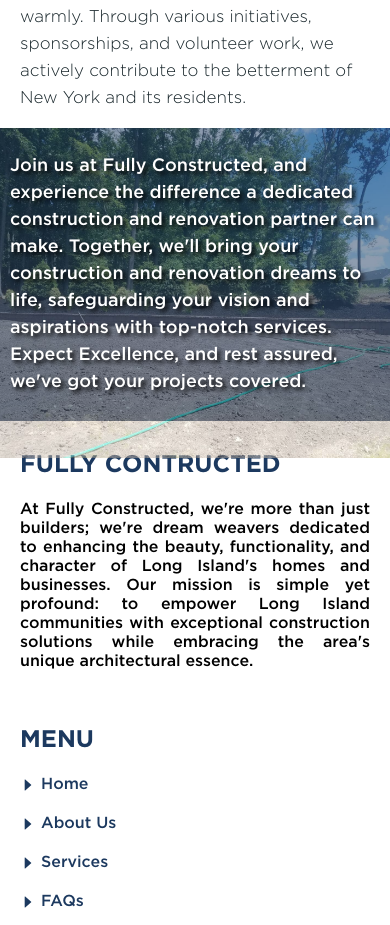
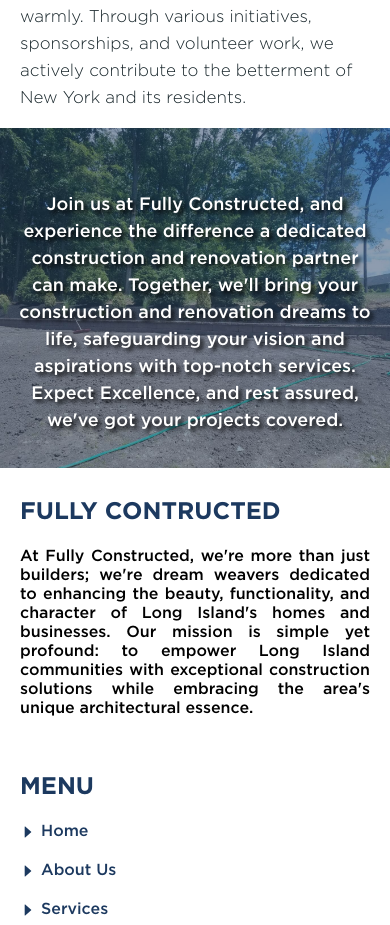
Before and after one commit to Wahaj-Ali/construction-web, a React (Create React App) app: page /about_us in a window 390 px wide. Shown: the part 1585-2510 px from the top of the page. Built offline with nearby package versions, Linux system fonts and the light colour scheme.

Commit message:
Make design changes as required.

```diff
--- a/src/Components/AbtWCU/AbWCU.css
+++ b/src/Components/AbtWCU/AbWCU.css
@@ -1,5 +1,5 @@
 .whyChooseUs {
-    padding: 20px 0;
+    padding: 20px 100px;
     color: #fff;
     flex-direction: column;
     justify-content: space-evenly;
@@ -76,6 +76,10 @@
   }
 
   @media (max-width: 1024px) {
+    .whyChooseUs {
+      padding: 20px 80px;
+    }
+
     .wcuList {
       margin-bottom: 10px;
     }
@@ -91,9 +95,9 @@
 
   @media (max-width: 768px) {
 
-    /* .whyChooseUs {
-      padding: 0 100px;
-    } */
+    .whyChooseUs {
+      padding: 0 50px;
+    }
 
     .wcuList {
       grid-template-columns: repeat(2, 1fr);
@@ -116,7 +120,7 @@
     }
 
     .whyChooseUs {
-      padding: 20px 0;
+      padding: 20px;
     }
 
     .wcuListItem h4 {
--- a/src/Components/InspirationGrid/InspirationGrid.css
+++ b/src/Components/InspirationGrid/InspirationGrid.css
@@ -24,6 +24,7 @@ img {
     grid-template-columns: repeat(auto-fit, minmax(250px, 1fr));
     grid-auto-rows: 200px;
     grid-auto-flow: dense;
+    padding: 0 100px;
 }
 
 .grid-wrapper .wide {
@@ -38,3 +39,21 @@ img {
     grid-column: span 2;
     grid-row: span 2;
 }
+
+@media (max-width: 1024px) {
+    .grid-wrapper {
+        padding: 0 80px;
+    }
+}
+
+@media (max-width: 768px) {
+    .grid-wrapper {
+        padding: 0 50px;
+    }
+}
+
+@media (max-width: 435px) {
+    .grid-wrapper {
+        padding: 0 20px;
+    }
+}
--- a/src/Components/Service/Service.css
+++ b/src/Components/Service/Service.css
@@ -23,7 +23,7 @@
 
 .serviceFeature h4 {
     font-weight: 500;
-    color: #a65445;
+    color: #1c395f;
     font-size: 24px;
     line-height: 26px;
     text-transform: uppercase;
@@ -57,7 +57,8 @@
 .diamond {
     width: 30px;
     height: 30px;
-    background-color: #a65445;
+    /* background-color: #a65445; */
+    background-color: #1c395f;
     transform: rotate(45deg);
   }
 
--- a/src/Pages/AboutUs/AboutUs.css
+++ b/src/Pages/AboutUs/AboutUs.css
@@ -26,33 +26,39 @@
 
 .joinUs {
     background-color: #1c395f;
-    height: 22vh;
+    /* height: 22vh; */
+
+    align-self: flex-start;
+    display: flex;
+    height: 340px;
+    position: relative;
 }
 
 .joinUs img {
     width: 100%;
-    height: inherit;
+    height: auto;
     object-fit: cover;
     opacity: 0.5;
-    position: absolute;
 }
 
 .joinUs p {
-    position: relative;
-    padding: 50px 100px;
     line-height: 27px;
     color: #fff;
     font-size: 24px;
     font-weight: 600;
     margin: 0;
     text-shadow: 3px 3px 4px #000;
+    align-items: center;
+    display: flex;
+    flex-direction: column;
+    height: 100%;
+    justify-content: center;
+    position: absolute;
+    z-index: 3;
+    padding: 0 50px;
 }
 
 @media (max-width: 1024px) {
-    .joinUs {
-        height: 35vh;
-    }
-
     .aboutSec {
         padding: 0 80px;
     }
@@ -64,26 +70,19 @@
     }
 
     .joinUs p {
-        padding: 20px 50px;
+        text-align: center;
     }
 
 }
 
-@media (max-width: 430px) {
+@media (max-width: 435px) {
     .aboutSec {
         padding: 0 20px;
     }
 
-    .joinUs {
-        height: auto;
+    .joinUs p {
+        font-size: 18px;
+        padding: 15px;
     }
 
-    .joinUs p {
-        padding: 25px 10px;
-        font-size: 18px;
-    }
-
-    .joinUs img {
-        height: 39vh;
-    }
 }
--- a/src/Pages/Home/Home.css
+++ b/src/Pages/Home/Home.css
@@ -45,7 +45,7 @@
 .hsSec {
     display: flex;
     flex-wrap: wrap;
-    justify-content: space-between;
+    justify-content: space-around;
 }
 
 @media only screen and (max-width: 1024px) {
--- a/src/Pages/Home/Home.jsx
+++ b/src/Pages/Home/Home.jsx
@@ -41,8 +41,7 @@ const Home = () => {
                 </div> */}
             </div>
 
-            {/* <Testimonials /> */}
-            <TestimonialV2 />
+            <InspirationGrid />
 
             <div className="servicesOverview">
                 <div className="homeHeading">
@@ -64,11 +63,9 @@ const Home = () => {
 
                     <ServiceOverview sImg={carpentry} currentPage="home" sName="Carpentry and Trim Work" sDesc="Highlight your craftsmanship in custom carpentry, including trim, crown molding, and built-in cabinets." sLink="carpentry-and-trimwork"/>
                 </div>
-
-                <InspirationGrid />
-
-                <AbWCU />
             </div>
+            <TestimonialV2 />
+            <AbWCU />
         </>
     )
 }
```
